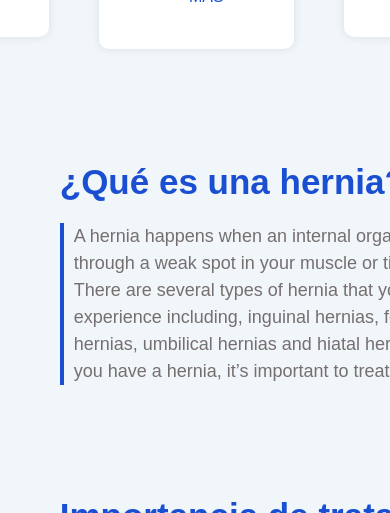
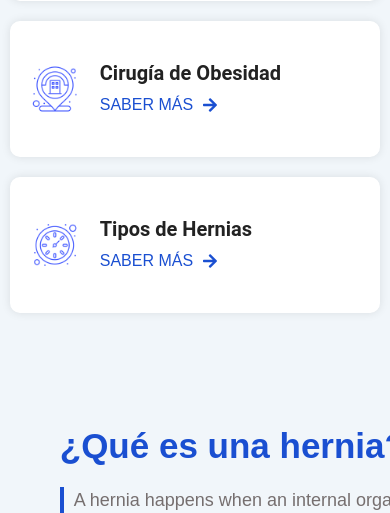
Before and after one commit to Abrahamcepedao/HERNIACLINICWEB, a plain HTML site: page index_es.html in a window 390 px wide. Shown: the part 904-1417 px from the top of the page. Drawn offline with nearby package versions, Linux system fonts and the light colour scheme; a script that the page names is missing; a web font is replaced by a local one.

Commit message:
Made contact info responsive

```diff
--- a/css/index.css
+++ b/css/index.css
@@ -445,13 +445,14 @@ p, a, li, select{
 
 /* <---------Contact info--------->*/
 .links__container {
-	width: 100%;
+	width: 95%;
 	max-width: 1500px;
 	display: flex;
 	justify-content: center;
 	align-items: center;
 	margin: auto;
 	position: relative;
+	margin: auto;
 	margin-top: -100px;
 	margin-bottom: -38px;
 	border-radius: 10px;
@@ -495,6 +496,35 @@ p, a, li, select{
 	margin-right: 20px;
 }
 
+/* <-----responsive-----> */
+/* 992px */
+@media (max-width: 992px) {
+	.links__container {
+		display: grid;
+		grid-template-columns: auto auto;
+		grid-gap: 20px;
+		row-gap: 20px;
+	}
+	.links__container::before {
+		content: none;
+	}
+	.link__item {
+		margin-right: 0px;
+	}
+	.item__3 {
+		grid-column: 1 / span 2;
+	}
+}
+
+/* 576px */
+@media (max-width: 576px) {
+	.links__container {
+		grid-template-columns: auto;
+	}
+	.item__3 {
+		grid-column: 1 / span 1;
+	}
+}
 
 /* <---------Laparoscopy--------->*/
 .lapa__container {
--- a/menu/css/reset.css
+++ /dev/null
@@ -1,48 +0,0 @@
-/* http://meyerweb.com/eric/tools/css/reset/
-   v2.0 | 20110126
-   License: none (public domain)
-*/
-
-html, body, div, span, applet, object, iframe,
-h1, h2, h3, h4, h5, h6, p, blockquote, pre,
-a, abbr, acronym, address, big, cite, code,
-del, dfn, em, img, ins, kbd, q, s, samp,
-small, strike, strong, sub, sup, tt, var,
-b, u, i, center,
-dl, dt, dd, ol, ul, li,
-fieldset, form, label, legend,
-table, caption, tbody, tfoot, thead, tr, th, td,
-article, aside, canvas, details, embed,
-figure, figcaption, footer, header, hgroup,
-menu, nav, output, ruby, section, summary,
-time, mark, audio, video {
-	margin: 0;
-	padding: 0;
-	border: 0;
-	font-size: 100%;
-	font: inherit;
-	vertical-align: baseline;
-}
-/* HTML5 display-role reset for older browsers */
-article, aside, details, figcaption, figure,
-footer, header, hgroup, menu, nav, section, main {
-	display: block;
-}
-body {
-	line-height: 1;
-}
-ol, ul {
-	list-style: none;
-}
-blockquote, q {
-	quotes: none;
-}
-blockquote:before, blockquote:after,
-q:before, q:after {
-	content: '';
-	content: none;
-}
-table {
-	border-collapse: collapse;
-	border-spacing: 0;
-}
```
Also changed, not shown: index.html (+2 -2 lines).
